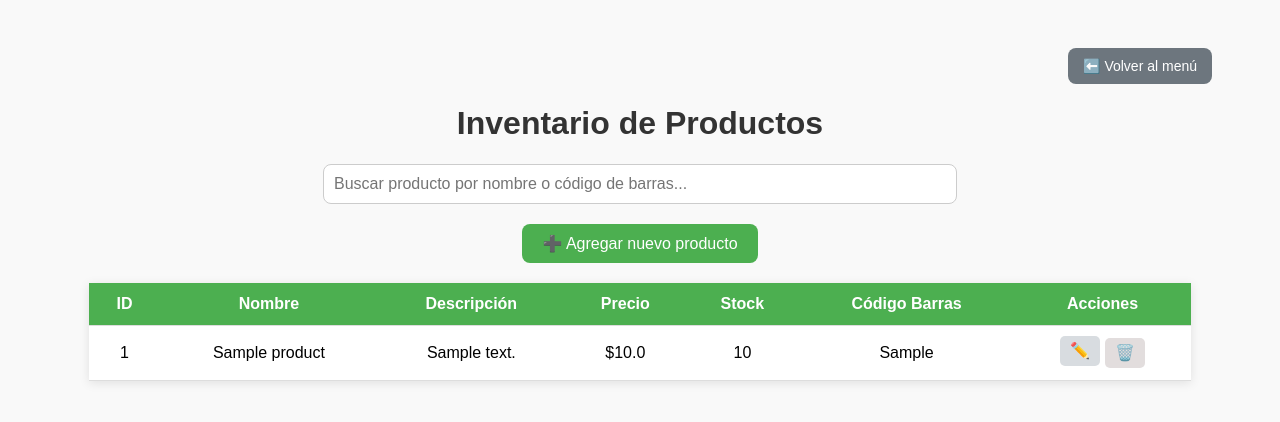
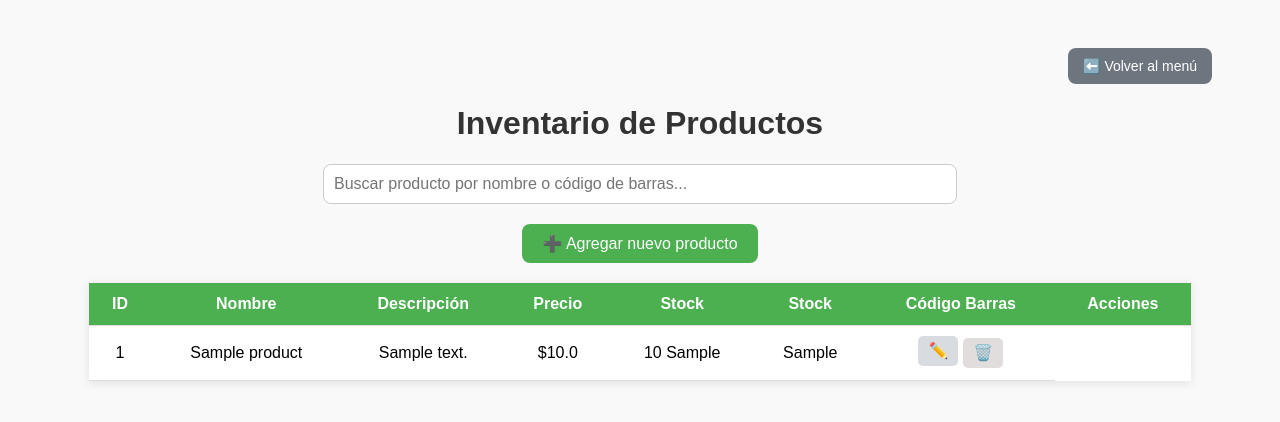
Before and after one commit to Ventas/Facto, a FastAPI app: page /inventario in a window 1280 px wide. Shown: the top 422 px of the page. Run offline with FastAPI, Linux system fonts and the light colour scheme; tables that the repository leaves empty hold one stand-in row (values such as "Sample post").

Commit message:
se actualiza unidad de medida

```diff
--- a/Routes/inventario.py
+++ b/Routes/inventario.py
@@ -20,6 +20,7 @@ def agregar_producto(
     descripcion: str = Form(""),
     precio: float = Form(...),
     stock: int = Form(...),
+    unidad_stock: str = Form(...),
     codigo_barras: str = Form(None),
     db: Session = Depends(get_db)
 ):
@@ -28,6 +29,7 @@ def agregar_producto(
         descripcion=descripcion,
         precio=precio,
         stock=stock,
+        unidad_stock=unidad_stock,
         codigo_barras=codigo_barras if codigo_barras else None
     )
     db.add(nuevo_producto)
@@ -55,6 +57,7 @@ def editar_producto(
     descripcion: str = Form(""),
     precio: float = Form(...),
     stock: int = Form(...),
+    unidad_stock: str = Form(...),
     codigo_barras: str = Form(None),
     db: Session = Depends(get_db)
 ):
@@ -64,6 +67,7 @@ def editar_producto(
         producto.descripcion = descripcion
         producto.precio = precio
         producto.stock = stock
+        producto.unidad_stock = unidad_stock,
         producto.codigo_barras = codigo_barras if codigo_barras else None
         db.commit()
     return RedirectResponse(url="/inventario", status_code=303)
--- a/Routes/sales.py
+++ b/Routes/sales.py
@@ -13,7 +13,6 @@ from openpyxl import Workbook
 from reportlab.lib.pagesizes import letter
 from reportlab.pdfgen import canvas
 from datetime import datetime
-
 
 
 router = APIRouter()
@@ -189,7 +188,6 @@ def export_sales_excel(db: Session = Depends(get_db)):
 
     return FileResponse(path=file_path, filename="ventas_dia.xlsx", media_type="application/vnd.openxmlformats-officedocument.spreadsheetml.sheet")
 
-
 @router.get("/export-sales-by-date")
 async def export_sales_by_date(selected_date: str, db: Session = Depends(get_db)):
     date_obj = datetime.strptime(selected_date, "%Y-%m-%d").date()
--- a/main.py
+++ b/main.py
@@ -15,6 +15,8 @@ from reportlab.pdfgen import canvas
 import datetime
 from openpyxl import Workbook
 
+SCALE_PORT = 'COM3'  # o '/dev/ttyUSB0' en Linux
+SCALE_BAUDRATE = 9600
 
 
 models.Base.metadata.create_all(bind=engine)
@@ -27,6 +29,8 @@ app.include_router(inventario.router)
 app.include_router(sales.router)
 templates = Jinja2Templates(directory="templates")
 app.include_router(Proveedor.router)
+
+
 
 
 # ✅ Función para cifrar contraseñas con SHA-256
--- a/modules/models.py
+++ b/modules/models.py
@@ -22,6 +22,7 @@ class Product(Base):
     nombre = Column(String(100), nullable=False)
     descripcion = Column(String(255))
     stock = Column(Integer, nullable=False)
+    unidad_stock = Column(String(100), nullable=False)
     precio = Column(Float, nullable=False)
     codigo_barras = Column(String, unique=True, nullable=True)
 
--- a/templates/inventario.html
+++ b/templates/inventario.html
@@ -222,6 +222,7 @@
             <th>Descripción</th>
             <th>Precio</th>
             <th>Stock</th>
+            <th>Stock</th>
             <th>Código Barras</th>
             <th>Acciones</th>
         </tr>
@@ -231,11 +232,11 @@
             <td>{{ producto.nombre }}</td>
             <td>{{ producto.descripcion }}</td>
             <td>${{ producto.precio }}</td>
-            <td>{{ producto.stock }}</td>
+            <td>{{ producto.stock }} {{ producto.unidad_stock }}</td>
             <td>{{ producto.codigo_barras or 'N/A' }}</td>
             <td>
                 <div class="botones-acciones">
-                    <button class="btn-editar" onclick="abrirModalEditar('{{ producto.id }}', '{{ producto.nombre }}', '{{ producto.descripcion }}', '{{ producto.precio }}', '{{ producto.stock }}', '{{ producto.codigo_barras or "" }}')">✏️</button>
+                    <button class="btn-editar" onclick="abrirModalEditar('{{ producto.id }}', '{{ producto.nombre }}', '{{ producto.descripcion }}', '{{ producto.precio }}', '{{ producto.stock }}','{{ producto.unidad_stock }}', '{{ producto.codigo_barras or "" }}')">✏️</button>
                     <form method="post" action="/inventario/eliminar/{{ producto.id }}" onsubmit="return confirm('¿Estás seguro de eliminar este producto?')">
                         <button class="btn-eliminar" type="submit">🗑️</button>
                     </form>
@@ -262,6 +263,11 @@
 
                 <label>Stock:</label>
                 <input type="number" name="stock" required>
+                <select name="unidad_stock" required>
+                <option value="unidades">Unidades</option>
+                <option value="gramos">Gramos</option>
+                <option value="kilogramos">Kilogramos</option>
+                </select>
 
                 <div class="barcode-section">
                     <label>Código de Barras:</label>
@@ -294,6 +300,11 @@
 
                 <label>Stock:</label>
                 <input type="number" name="stock" id="edit-stock" required>
+                <select name="unidad_stock" id="edit-unidad_stock" required>
+                <option value="unidades">Unidades</option>
+                <option value="gramos">Gramos</option>
+                <option value="kilogramos">Kilogramos</option>
+                </select>
 
                 <div class="barcode-section">
                     <label>Código de Barras:</label>
@@ -323,13 +334,14 @@
         });
 
         // Función para abrir modal de edición con datos del producto
-        function abrirModalEditar(id, nombre, descripcion, precio, stock, codigo_barras) {
+        function abrirModalEditar(id, nombre, descripcion, precio, stock,unidad_stock, codigo_barras) {
             // Rellenar los campos del formulario
             document.getElementById("edit-nombre").value = nombre;
             document.getElementById("edit-descripcion").value = descripcion;
             document.getElementById("edit-precio").value = precio;
             document.getElementById("edit-stock").value = stock;
-            document.getElementById("edit-codigo_barras").value = codigo_barras;
+            document.getElementById("edit-unidad_stock").value = unidad_stock;
+            document.getElementById("edit-codigo_barras").value = codigo_barras
 
             // Actualizar la acción del formulario con el ID del producto
             const formEditar = document.getElementById("formEditar");
```
